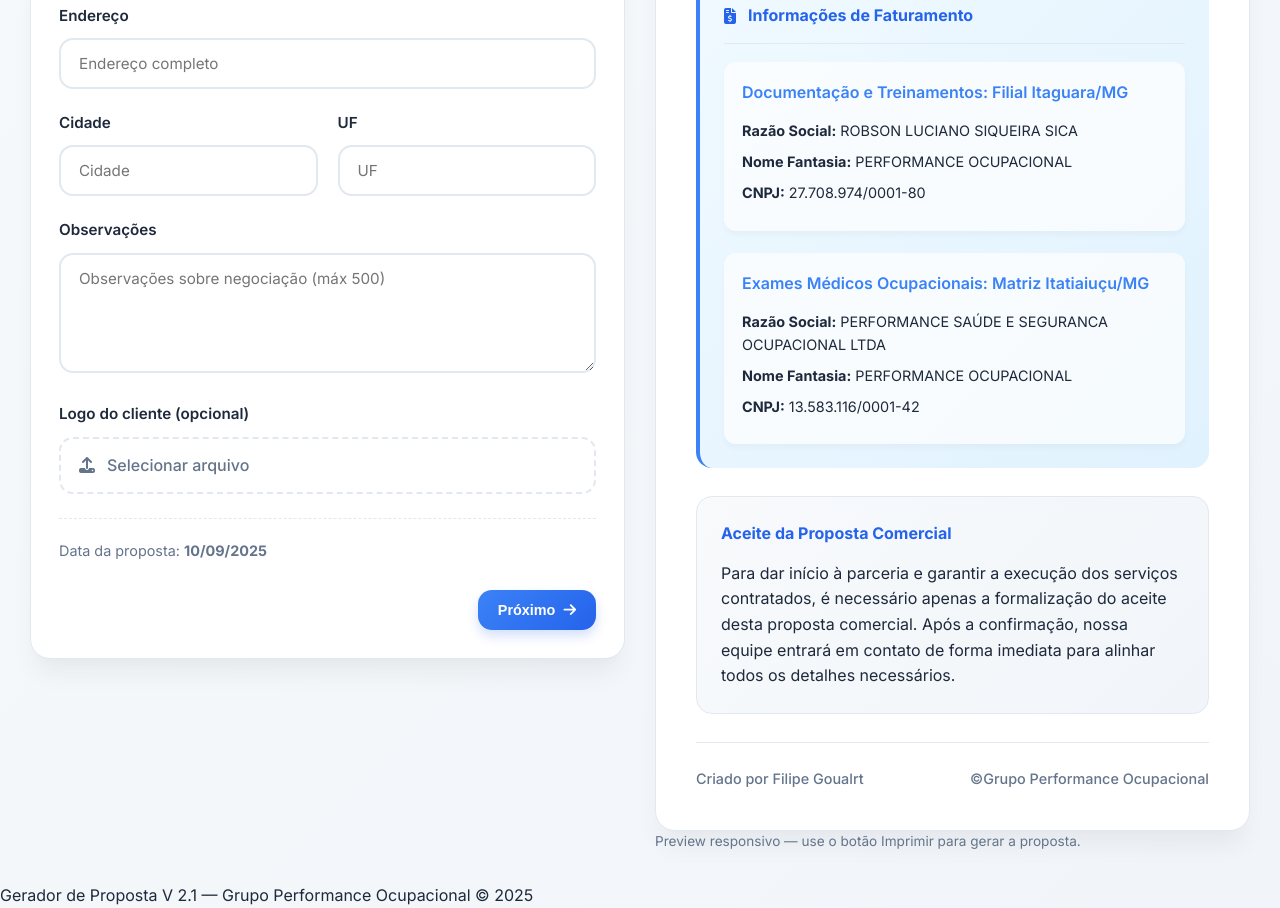
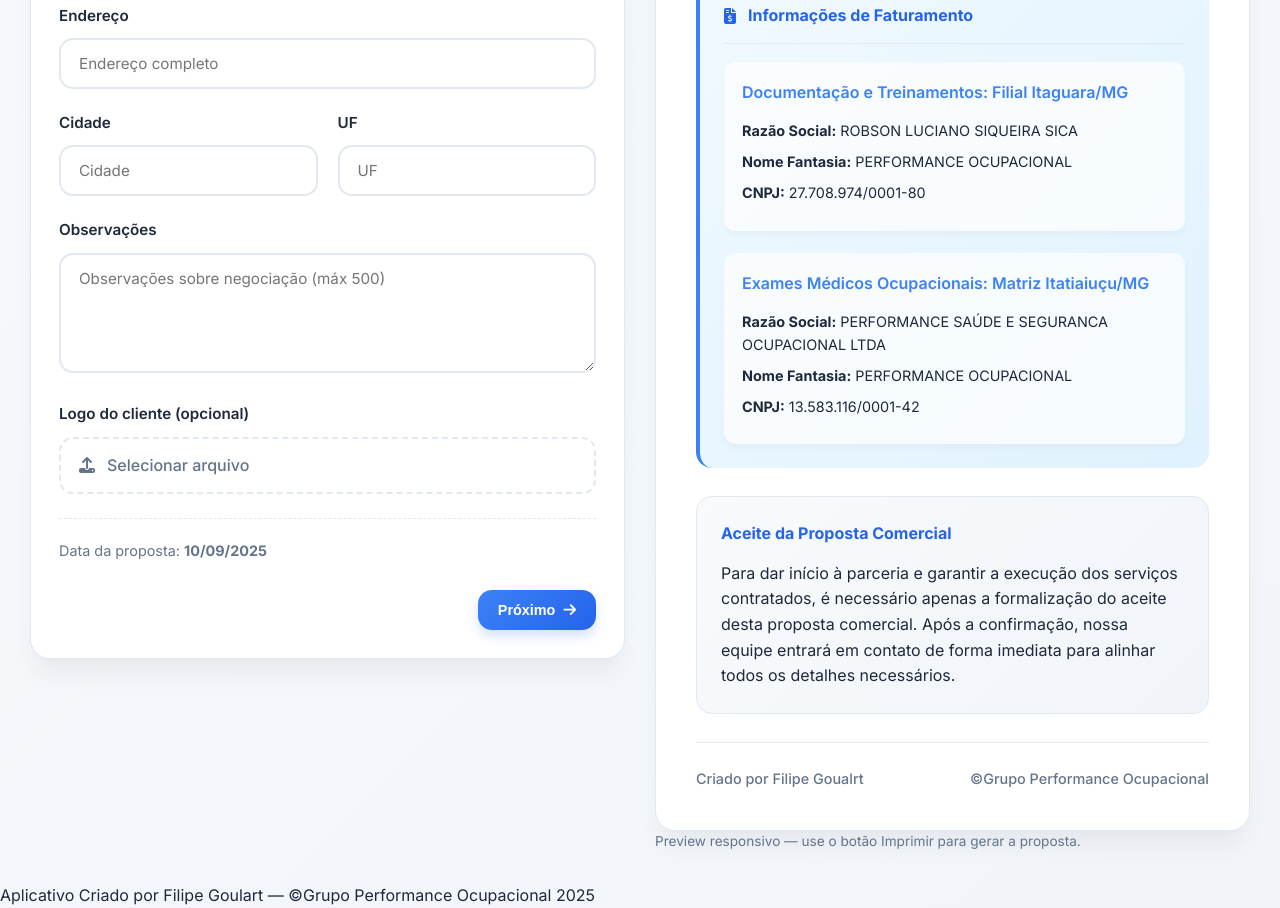
Before and after one commit to performance-itatiaiucu-commits/gerador_propostas, a plain HTML site: page index.html in a window 1280 px wide. Shown: the part 865-1773 px from the top of the page. Drawn offline with Linux system fonts and the light colour scheme.

Commit message:
Update index.html

```diff
--- a/index.html
+++ b/index.html
@@ -315,7 +315,7 @@
     </main>
 
     <footer class="app-footer">
-      Gerador de Proposta V 2.1 — Grupo Performance Ocupacional © 2025
+      Aplicativo Criado por Filipe Goulart — ©Grupo Performance Ocupacional 2025
     </footer>
   </div>
 
```
